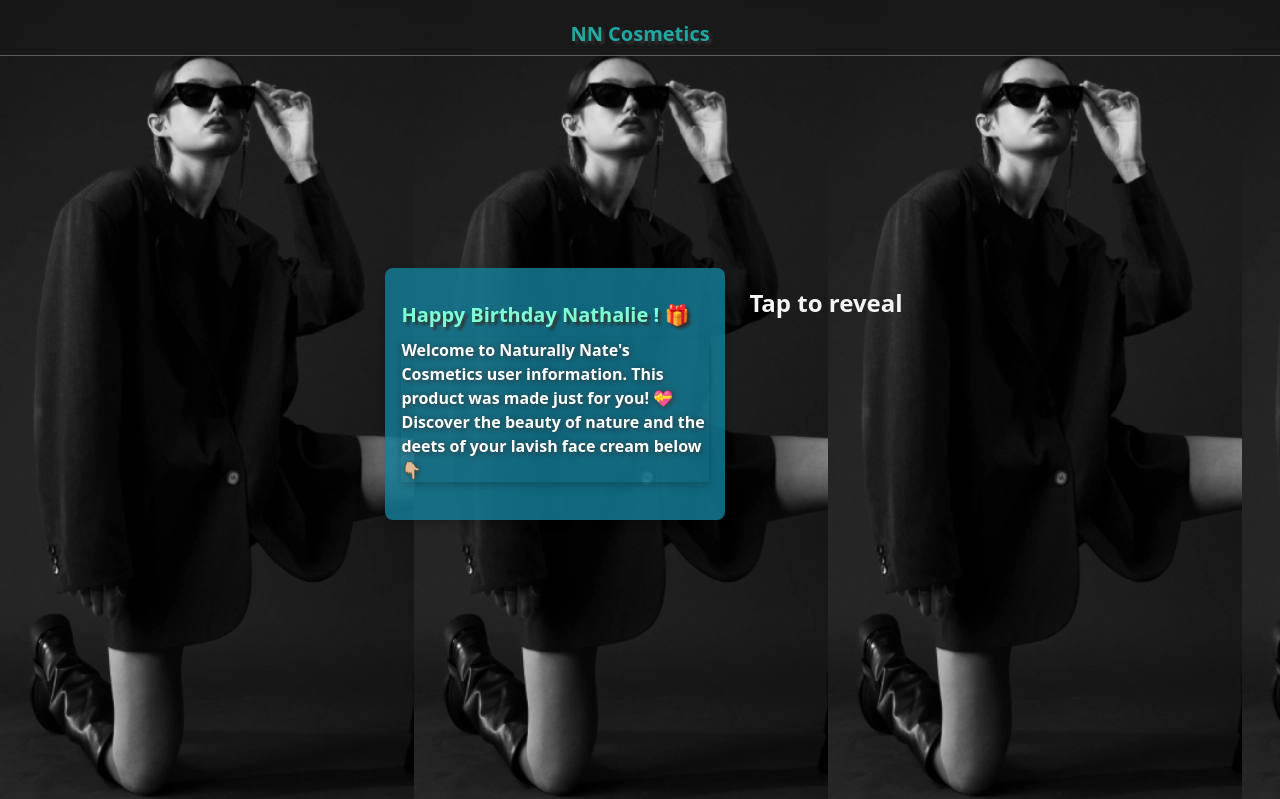
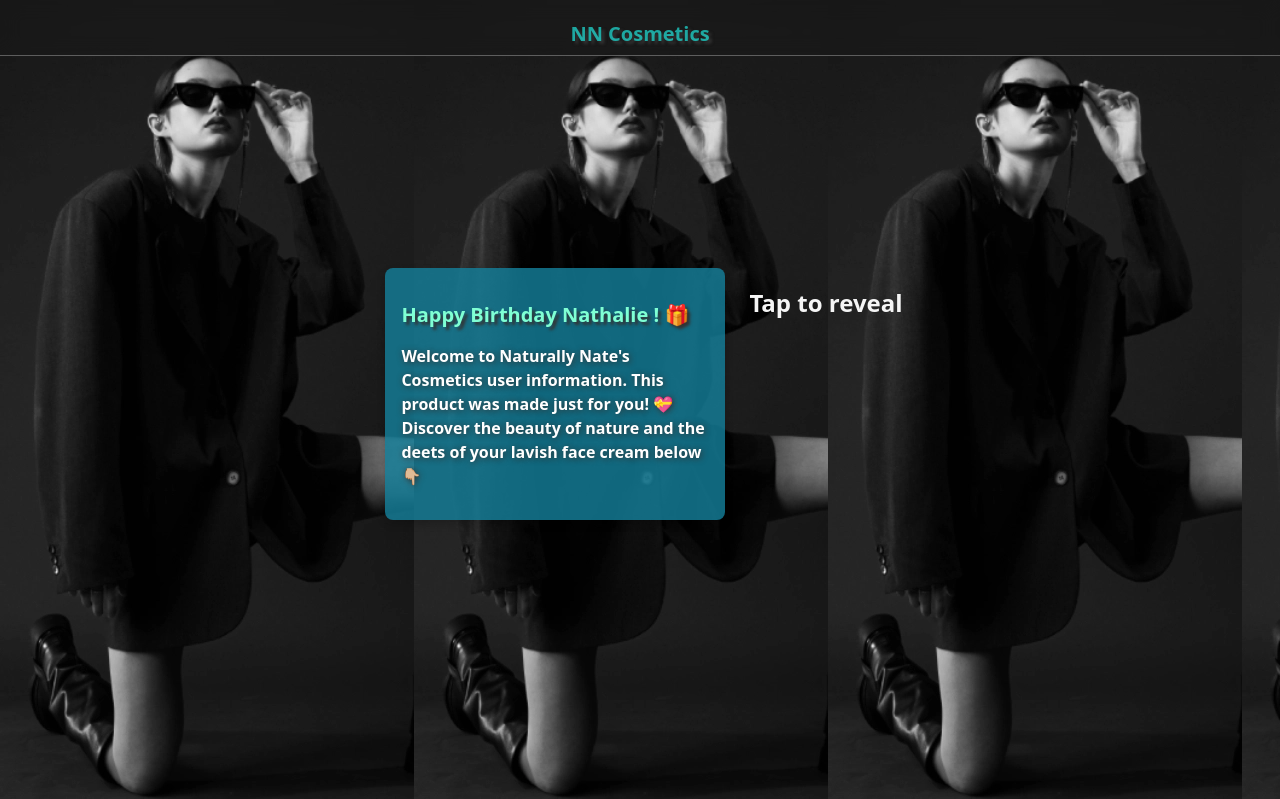
Before and after one commit to envelopingCODE/naturallynate, a plain HTML site: page index.html in a window 1280 px wide. In both pictures the pointer is over the element 555 px from the left and 422 px from the top of the page. Shown: the top 799 px of the page. Drawn offline with Linux system fonts and the light colour scheme.

Commit message:
corrections

```diff
--- a/Styles.css
+++ b/Styles.css
@@ -204,7 +204,7 @@ header {
 
 /* Card hover effect */
 
-.card-text:hover, .card-text:active { transform: translateY(-6px); box-shadow: 0 4px 8px rgba(0, 0, 0, 0.2); -webkit-filter: blur(0px);filter: blur(0px);
+.card-text:hover, .card-text:active { -webkit-filter: blur(0px);filter: blur(0px);
 
 }
 
```
